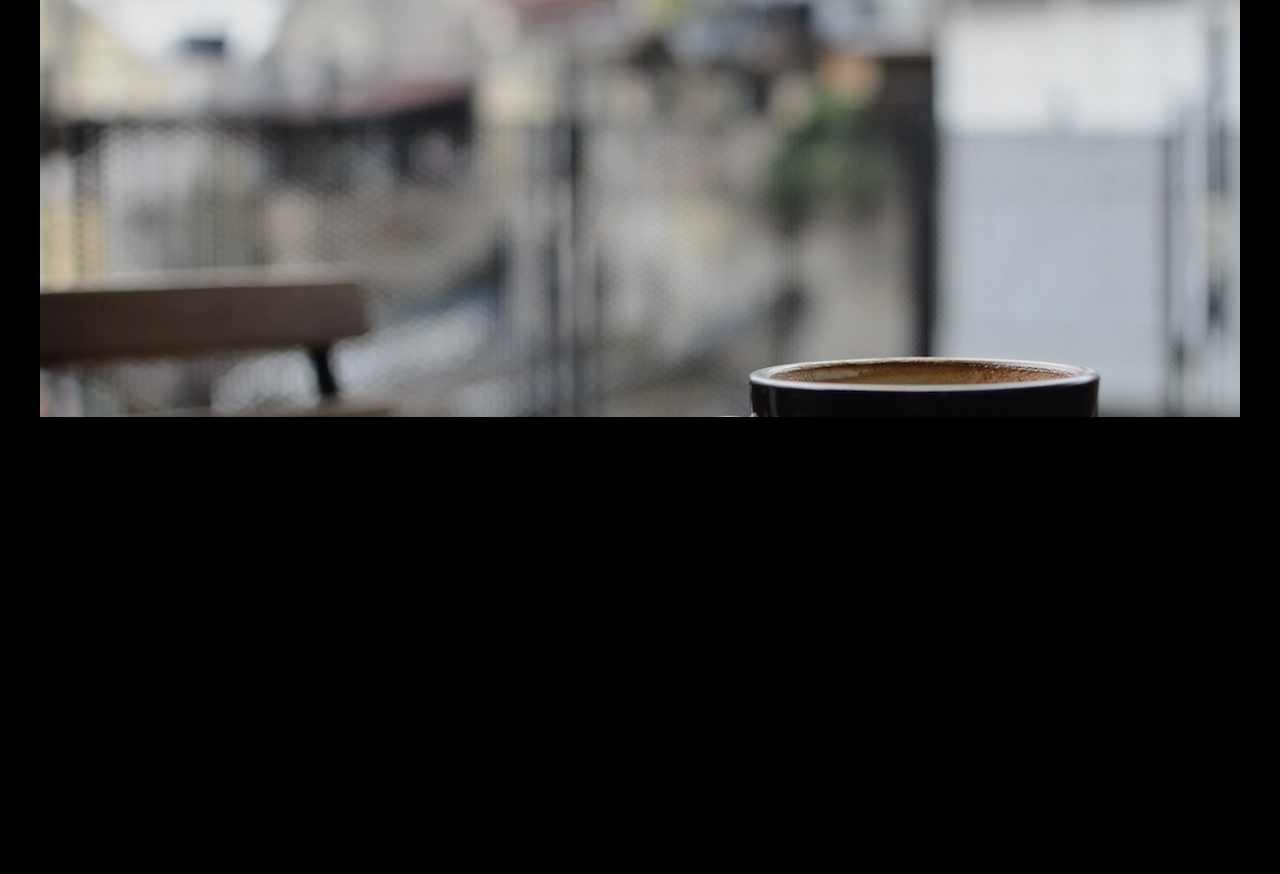
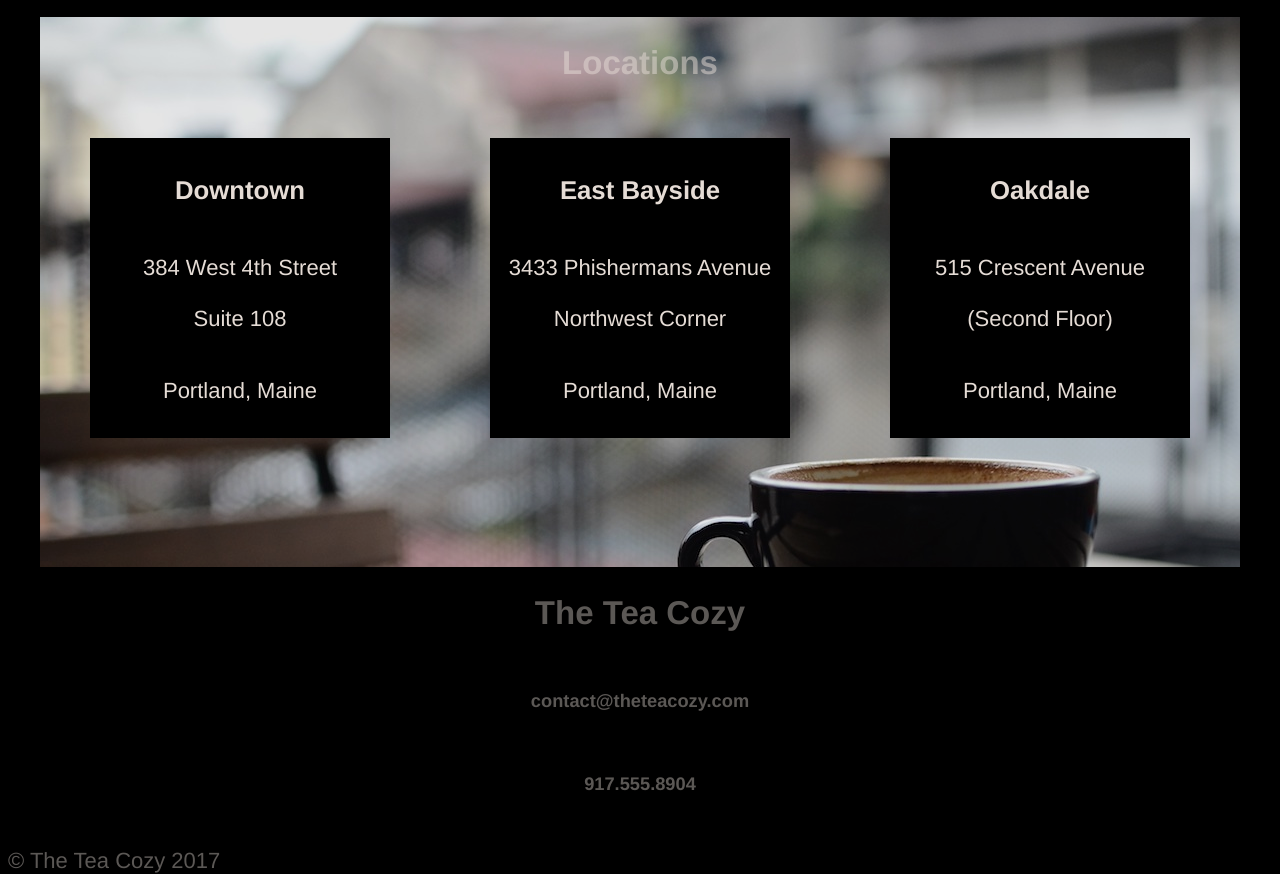
Before and after one commit to mikaelkolozsy/Tea_Co, a plain HTML site: page Index.html in a window 1280 px wide. Shown: the part 1460-2334 px from the top of the page. Before the commit the page ends 1877 px from the top, so only its background shows below. Drawn offline with Linux system fonts and the light colour scheme.

Commit message:
Complete footer and project

```diff
--- a/Index.html
+++ b/Index.html
@@ -13,20 +13,20 @@
       </div>
       <nav>
         <ul>
-          <li>Mission</li>
-          <li>Featured Tea</li>
-          <li>Locations</li>
+          <li> <a href="#Mission">Mission</a></li>
+          <li> <a href="#Featured_Tea">Featured Tea</a></li>
+          <li> <a href="#Locations">Locations</a></li>
         </ul>
       </nav>
     </header>
     <main>
-      <div class="Mission">
+      <div id="Mission">
         <div class="Mission_statement">
-          <h2>Our Mission</h2>
+        <h2>Our Mission</h2>
           <h4>Ethically Sourced, Sustainible, Organic, Artisinally Curated Tea</h4>
         </div>
       </div>
-      <div class="Featured_Tea">
+      <div id="Featured_Tea">
         <div class="Berry_Blitz">
           <img src="./Resources/Images/img-berryblitz.jpg" alt="Cannot display Berry Tea.">
           <div class="container">
@@ -58,11 +58,51 @@
           </div>
         </div>
       </div>
-      <div class="Locations">
-
+      <div id="Locations">
+        <!--<img src="./Resources/Images/img-locations-background.jpg" alt="Locations_Background.jpeg cannot be displayed">-->
+        <h2>Locations</h2>
+        <div class="Downtown">
+          <h3>Downtown</h3>
+          <div class="Street">
+            384 West 4th Street
+          </div>
+          <div class="Suite">
+            Suite 108
+          </div>
+          <div class="City">
+            <p>Portland, Maine</p>
+          </div>
+        </div>
+        <div class="East">
+          <h3>East Bayside</h3>
+          <div class="Street">
+            3433 Phishermans Avenue
+          </div>
+          <div class="Suite">
+            Northwest Corner
+          </div>
+          <div class="City">
+            <p>Portland, Maine</p>
+          </div>
+        </div>
+        <div class="Oakdale">
+          <h3>Oakdale</h3>
+          <div class="Street">
+            515 Crescent Avenue
+          </div>
+          <div class="Suite">
+            (Second Floor)
+          </div>
+          <div class="City">
+            <p>Portland, Maine</p>
+          </div>
+        </div>
       </div>
       <footer>
-
+        <h2>The Tea Cozy</h2>
+        <h5>contact@theteacozy.com</h5>
+        <h5>917.555.8904</h5>
+        <p>&copy; The Tea Cozy 2017</p>
       </footer>
     </main>
   </body>
--- a/Resources/Style.css
+++ b/Resources/Style.css
@@ -30,7 +30,7 @@ header nav{
 
 header ul{
   display: inline-flex;
-  text-decoration: underline;
+  text-decoration: none;
   list-style-type: none;
 }
 
@@ -39,9 +39,22 @@ header li{
   margin-right: 0.5em;
 }
 
+a {
+  text-decoration: none;
+  color: seashell;
+}
+
+li :hover{
+  color: gray;
+}
+
+li :active{
+  color: #fcffbc;
+}
+
 /*Main Section*/
 
-.Mission{
+#Mission{
   display: flex;
   height: 700px;
   width: 1200px;
@@ -76,12 +89,13 @@ header li{
 
 /*Featured Tea*/
 
-.Featured_Tea{
+
+#Featured_Tea{
   display: flex;
   flex-wrap: wrap;
   justify-content: space-around;
   width: 1000px;
-  height: 600px;
+  height: 700px;
   position: relative;
   top: 69px;
   margin: auto;
@@ -135,19 +149,73 @@ header li{
 
 /*Locations*/
 
-.Locations{
+#Locations{
   display: flex;
-  height:500px;
+  height: 550px;
   width: 1200px;
-  background-image: url("./Images/img-locations-background.jpg");
   position: relative;
   top:69px;
   margin:auto;
+  background-image: url("./Images/img-locations-background.jpg");
+  align-items: flex-start;
+  justify-content: space-around;
+  flex-wrap: wrap;
+  flex-direction: row;
 }
 
-.Downtown .East .Oakdale{
+#Locations h2{
+  display: flex;
+  margin-right: 500px;
+  margin-left: 500px;
+  opacity: 0.5;
+}
+
+.Downtown {
+  display: flex;
   height: 300px;
   width: 300px;
   background-color: black;
   opacity: 1;
+  justify-content: space-around;
+  flex-direction: column;
+  align-items: center;
+  margin-bottom: 100px;
 }
+
+.East {
+  display: flex;
+  height: 300px;
+  width: 300px;
+  background-color: black;
+  opacity: 1;
+  justify-content: space-around;
+  flex-direction: column;
+  align-items: center;
+}
+
+.Oakdale{
+  display: flex;
+  height: 300px;
+  width: 300px;
+  background-color: black;
+  opacity: 1;
+  justify-content: space-around;
+  flex-direction: column;
+  align-items: center;
+}
+
+/*footer*/
+
+footer{
+  height: 300px;
+  display: flex;
+  position: relative;
+  top:69px;
+  flex-direction: column;
+  align-items: center;
+  opacity: 0.4;
+}
+
+footer p{
+  margin-right: auto;
+}
```
